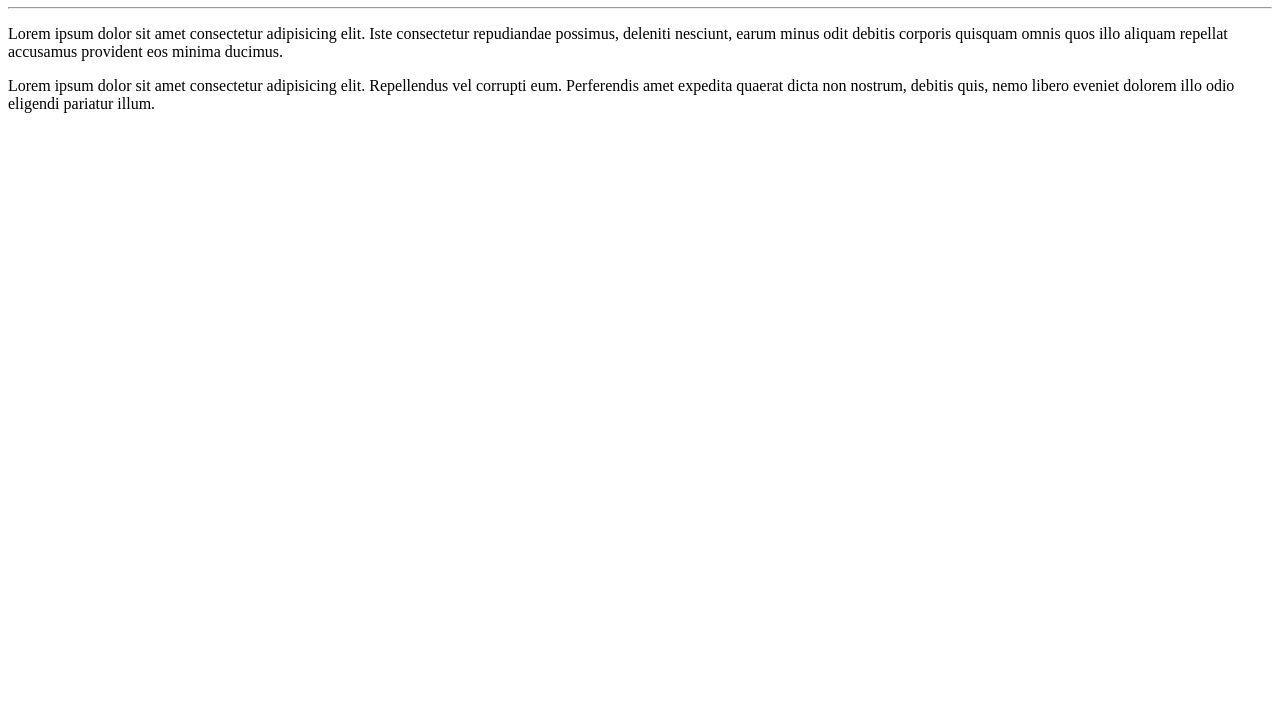
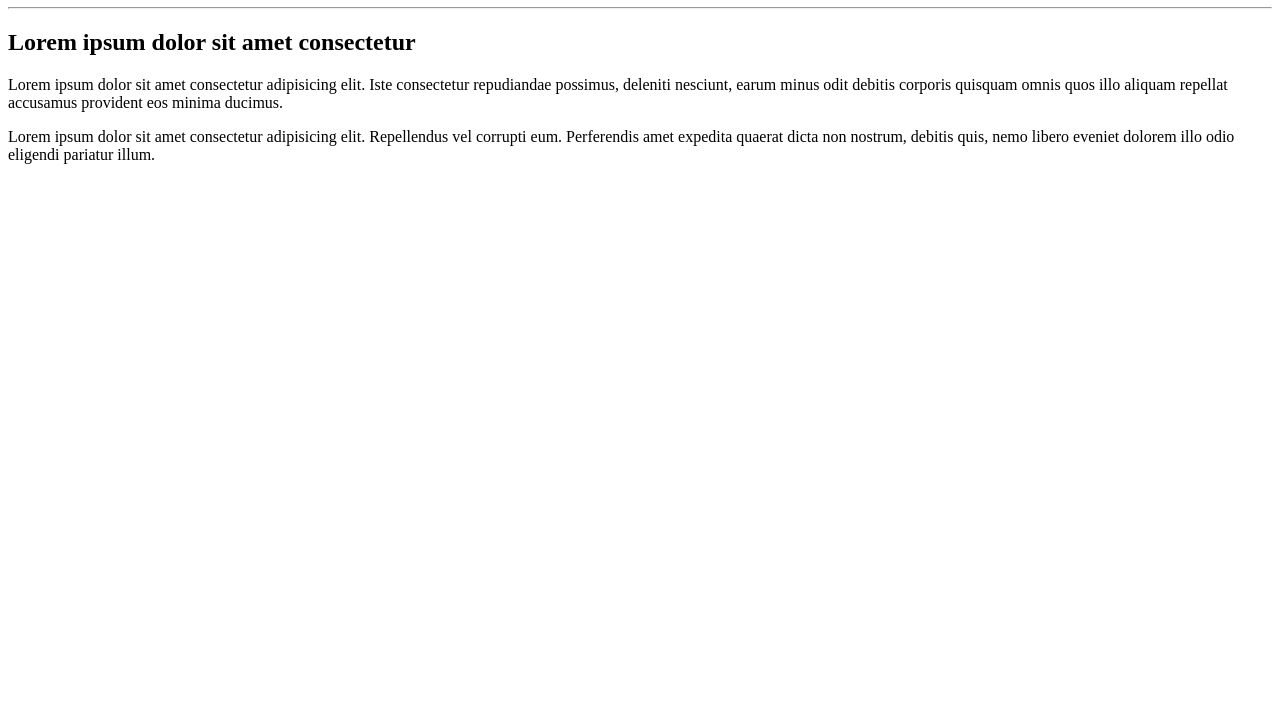
Before and after one commit to renancamargos/renan-estudos-Ol-Mundo-, a plain HTML site: page siteexemplo/index.html in a window 1280 px wide. Shown: the part 73-800 px from the top of the page. Drawn offline with Linux system fonts and the light colour scheme.

Commit message:
Update index.html

```diff
--- a/siteexemplo/index.html
+++ b/siteexemplo/index.html
@@ -9,6 +9,7 @@
 <body>
     <h1> testando o repositorio com o site bosta</h1>
 <hr>
+    <h2>Lorem ipsum dolor sit amet consectetur </h2>
     <p>Lorem ipsum dolor sit amet consectetur adipisicing elit. Iste consectetur repudiandae possimus, deleniti nesciunt, earum minus odit debitis corporis quisquam omnis quos illo aliquam repellat accusamus provident eos minima ducimus.</p>
     <p>Lorem ipsum dolor sit amet consectetur adipisicing elit. Repellendus vel corrupti eum. Perferendis amet expedita quaerat dicta non nostrum, debitis quis, nemo libero eveniet dolorem illo odio eligendi pariatur illum.</p>
 </body>
```
